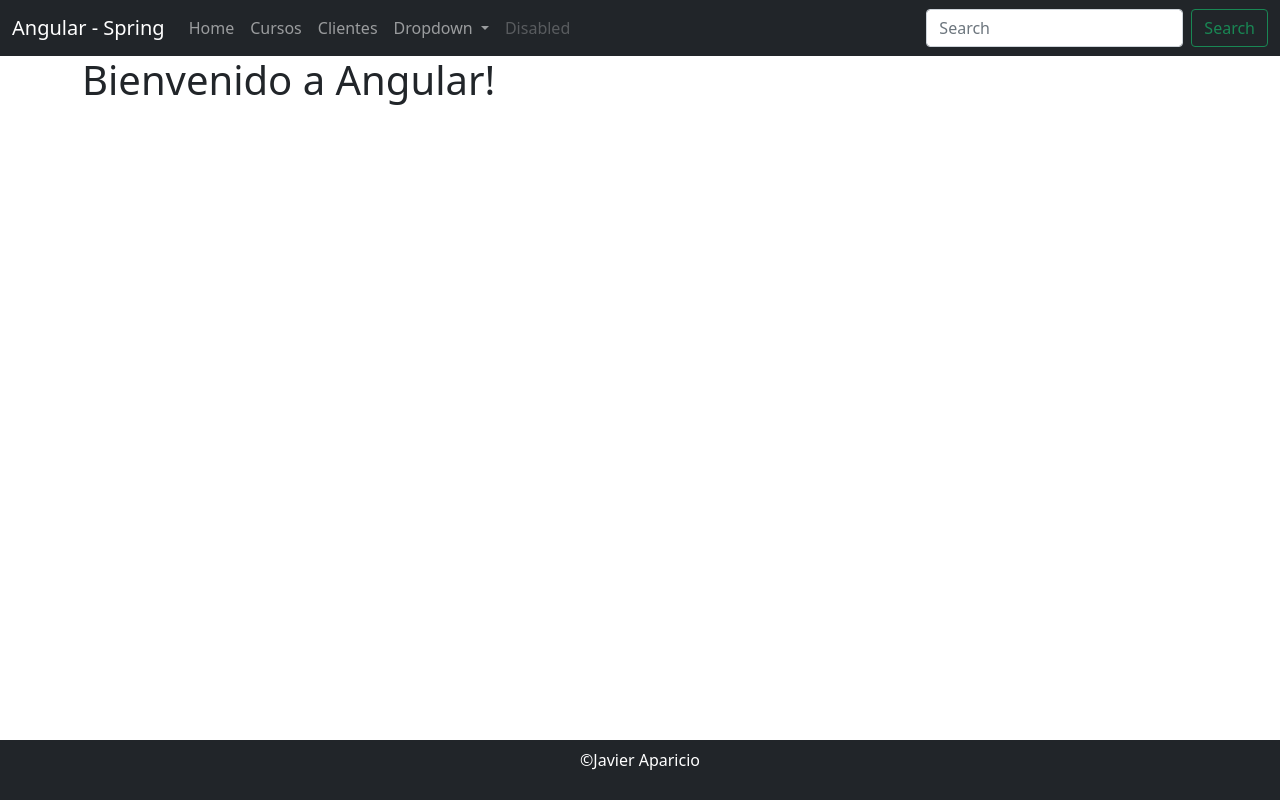
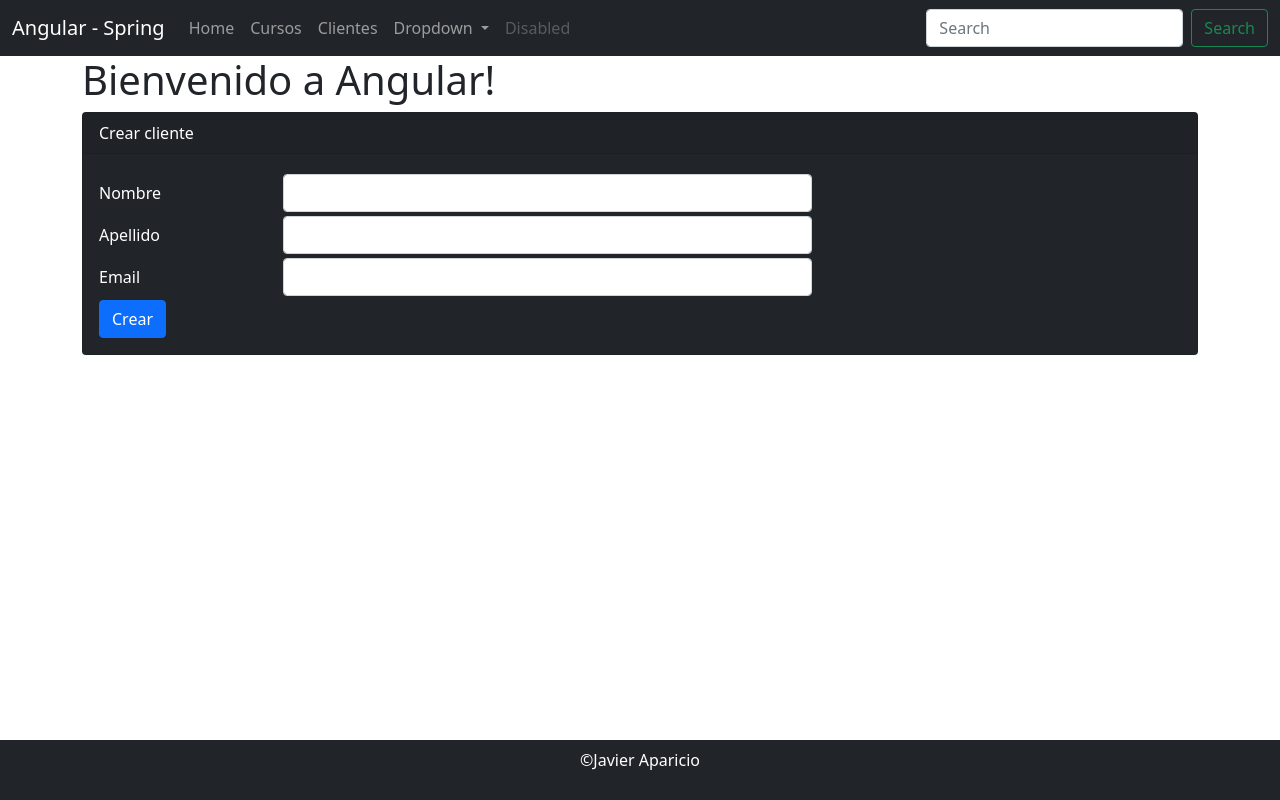
Before and after one commit to javapagar/angular-web, an Angular app: page /clientes/form in a window 1280 px wide. Before the commit this address led to /. Built offline with nearby package versions, Linux system fonts and the light colour scheme.

Commit message:
Implementación creación usuarios con form y sweetAlert2

```diff
--- a/package.json
+++ b/package.json
@@ -21,6 +21,7 @@
     "@angular/router": "~11.0.5",
     "bootstrap": "^5.0.0-beta1",
     "rxjs": "~6.6.0",
+    "sweetalert2": "^10.12.7",
     "tslib": "^2.0.0",
     "zone.js": "~0.10.2"
   },
--- a/src/app/app.module.ts
+++ b/src/app/app.module.ts
@@ -1,19 +1,26 @@
 import { BrowserModule } from '@angular/platform-browser';
 import { NgModule } from '@angular/core';
 
+//componentes de la app
 import { AppComponent } from './app.component';
 import { HeaderComponent } from './header/header.component';
 import { FooterComponent } from './footer/footer.component';
 import {ListaCursoComponent} from './ListaCurso/listaCurso.component';
 import { ClienteComponent } from './cliente/cliente.component';
 import { ClienteService } from './cliente/cliente.service';
-import { RouterModule, Routes } from '@angular/router';
-import { HttpClientModule } from '@angular/common/http'
+import { FormClienteComponent } from './cliente/formCliente.component';
 
+import { RouterModule, Routes } from '@angular/router';//implementa la navegación entre páginas SPA
+import { HttpClientModule } from '@angular/common/http'//implementa la llamada a rest
+import { FormsModule } from '@angular/forms'; //implementa el manejo de formularios
+
+//navegación entre páginas
 const routes: Routes = [
   { path: '', redirectTo: '/clientes', pathMatch: 'full'},
   { path: 'cursos', component: ListaCursoComponent },
   { path: 'clientes', component: ClienteComponent },
+  { path: 'clientes/form', component: FormClienteComponent },
+
 ];
 
 @NgModule({
@@ -22,14 +29,16 @@ const routes: Routes = [
     HeaderComponent,
     FooterComponent,
     ListaCursoComponent,
-    ClienteComponent
+    ClienteComponent,
+    FormClienteComponent
   ],
   imports: [
     BrowserModule,
-    HttpClientModule,
-    RouterModule.forRoot(routes)
+    HttpClientModule,//implementa la llamada a rest
+    FormsModule,//implementa el manejo de formularios
+    RouterModule.forRoot(routes)//implementa la navegación entre páginas SPA
   ],
-  providers: [ClienteService],
+  providers: [ClienteService],//servicios
   bootstrap: [AppComponent]
 })
 export class AppModule { }
--- a/src/app/cliente/cliente.component.html
+++ b/src/app/cliente/cliente.component.html
@@ -2,6 +2,9 @@
     <div class="card-header">Clientes</div>
     <div class="card-body">
       <h5 class="card-title">Listado</h5>
+      <div class="my-2 text-left">
+        <button class="btn btn-rounded btn-primary" [routerLink]="[ '/clientes/form']">Crear cliente</button>
+      </div>
       <table class="table table-bordered table-striped">
           <thead>
               <tr>
--- a/src/app/cliente/cliente.service.ts
+++ b/src/app/cliente/cliente.service.ts
@@ -3,13 +3,15 @@ import { Injectable } from "@angular/core";
 import { CLIENTES } from './cliente.json';
 import { of, Observable } from 'rxjs';
 //para llamar al REST
-import { HttpClient } from '@angular/common/http'
+import { HttpClient, HttpHeaders } from '@angular/common/http'
 //para el pipe
 import { map } from 'rxjs/operators'
 
 @Injectable()
 export class ClienteService{
     private urlEndpoint : string = 'http://localhost:8080/api/clientes';
+
+    private httpHeaders : HttpHeaders = new HttpHeaders({'content-type' : 'application/json'});
 
     constructor( private httpClient : HttpClient){}
 
@@ -19,4 +21,8 @@ export class ClienteService{
             map(jsonResponse => jsonResponse as Cliente[])
         );
     }
+
+    create(cliente : Cliente) : Observable<Cliente>{
+        return this.httpClient.post<Cliente>(this.urlEndpoint, cliente, { headers: this.httpHeaders})
+    }
 }
--- /dev/null
+++ b/src/app/cliente/formCliente.component.html
@@ -0,0 +1,30 @@
+<div class="card bg-dark text-white">
+    <div class="card-header">{{ titulo }}</div>
+    <div class="card-body">
+        <form (ngSubmit)="create()">
+            <div class="form-group row my-1">
+                <label for="nombre" class="col-form-label col-sm-2">Nombre</label>
+                <div class="col-sm-6">
+                    <input class ="form-control" type="text" [(ngModel)]="cliente.nombre" name="nombre">
+                </div>
+            </div>
+            <div class="form-group row my-1">
+                <label for="apellido" class="col-form-label col-sm-2">Apellido</label>
+                <div class="col-sm-6">
+                    <input class ="form-control" type="text" [(ngModel)]="cliente.apellido" name="apellido">
+                </div>
+            </div>
+            <div class="form-group row my-1">
+                <label for="email" class="col-form-label col-sm-2">Email</label>
+                <div class="col-sm-6">
+                    <input class ="form-control" type="text" [(ngModel)]="cliente.email" name="email">
+                </div>
+            </div>
+            <div class="form-group row">
+                <div class="col-sm-6">
+                    <button class="btn btn-primary" role="button">Crear</button>
+                </div>
+            </div>
+        </form>
+    </div>
+</div>
--- /dev/null
+++ b/src/app/cliente/formCliente.component.ts
@@ -0,0 +1,35 @@
+import { ClienteService } from './cliente.service';
+import { Component, OnInit } from '@angular/core';
+import { Cliente } from './cliente';
+import { Router } from '@angular/router';
+import Swal from 'sweetalert2';
+
+@Component({
+    selector: 'app-form-cliente',
+    templateUrl: './formCliente.component.html',
+
+})
+
+export class FormClienteComponent implements OnInit {
+
+    public cliente: Cliente = new Cliente();
+    public titulo: string = "Crear cliente";
+
+    constructor(private clienteService : ClienteService,
+        private router: Router) { }
+
+    ngOnInit(): void { }
+
+    public create(): void{
+        this.clienteService.create(this.cliente).subscribe(
+            response =>{
+                 this.router.navigate(['/clientes']);
+                 Swal.fire(
+                     'Creación de usuario',
+                     `El usuario ${this.cliente.nombre} ha sido creado con éxito!`,
+                     'success'
+                 )
+            }
+        );
+    }
+}
--- a/src/app/footer/footer.component.css
+++ b/src/app/footer/footer.component.css
@@ -1,6 +1,6 @@
 .footer{
-    position : absolute;
-    bottom: 0px;
+    position:absolute;
+    bottom: 0;
     width: 100%;
     height: 60px;
 }
--- a/src/styles.css
+++ b/src/styles.css
@@ -1 +1,8 @@
 /* You can add global styles to this file, and also import other style files */
+html {
+    position: relative;
+    min-height: 100%;
+  }
+  body {
+    margin-bottom: 60px; /* Margin bottom by footer height */
+  }
```
Also changed, not shown: src/app/cliente/cliente.json.ts (+8 -8 lines), 1 other file (tests, documents, lock files or other folders).
